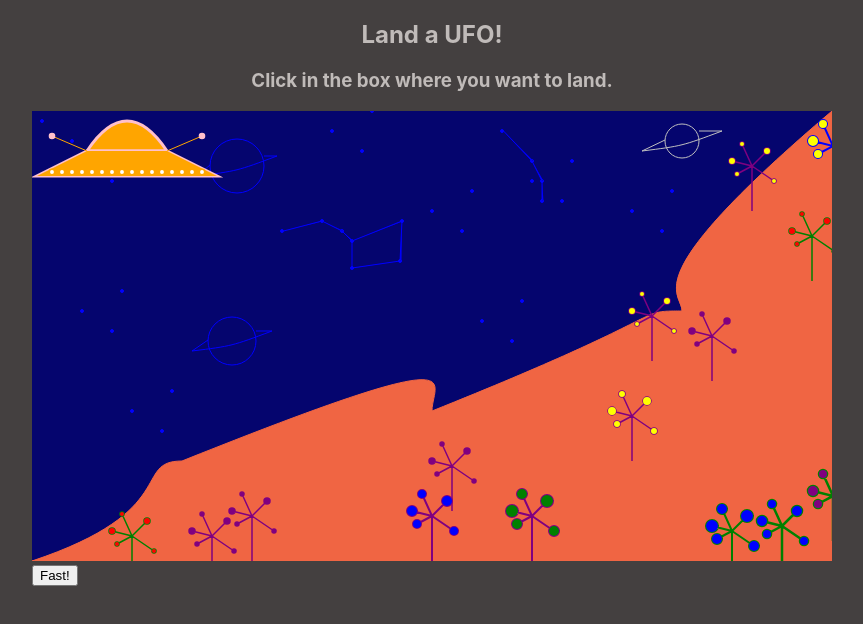
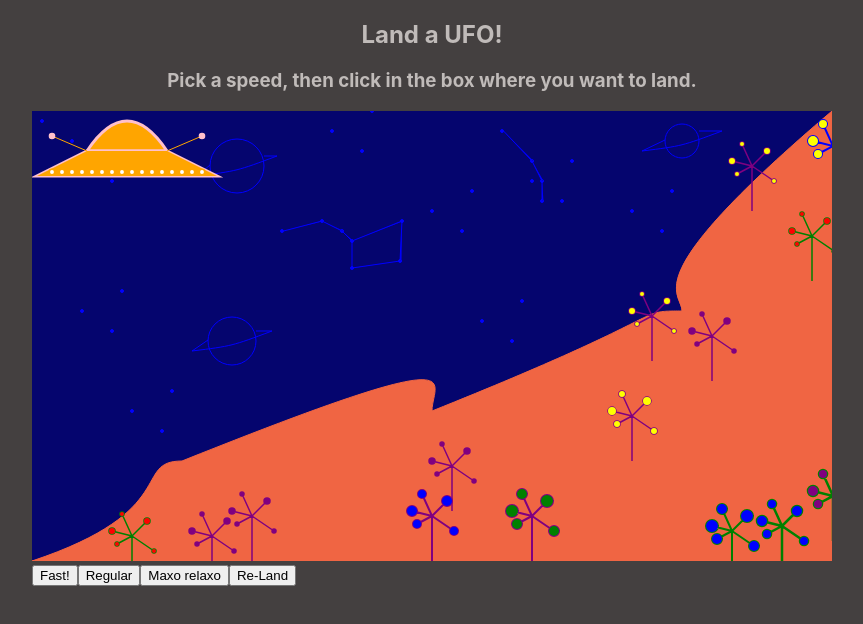
Before and after one commit to SarahJoniPower/UFO-animation, a React app: page / in a window 1280 px wide. Shown: the top 624 px of the page, without its empty margins (208-1071 px from the left). Built offline with nearby package versions, Linux system fonts and the light colour scheme; the HTML template or start-up script is replaced by a standard one.

Commit message:
Adding speed and re-land buttons

```diff
--- a/src/app.jsx
+++ b/src/app.jsx
@@ -7,11 +7,15 @@ export const App = () => {
 let [speed, setSpeed] = useState( 5 )
 
     return <body>
+        <title> UFO Landing </title>
         <h2> Land a UFO! </h2>
-        <h3> Click in the box where you want to land. </h3>
+        <h3> Pick a speed, then click in the box where you want to land. </h3>
         <div>
         <UFO xAxis={400} yAxis={165} speed={speed} />
         <button onClick={() => setSpeed(10)}>Fast!</button>
+        <button onClick={() => setSpeed(5)}>Regular</button>
+        <button onClick={() => setSpeed(2)}>Maxo relaxo</button>
+        <button onClick={() => window.location.reload()}>Re-Land</button>
         </div>
     </body>
 }
--- a/src/ufo.jsx
+++ b/src/ufo.jsx
@@ -251,7 +251,7 @@ export const UFO = ({xAxis, yAxis, speed}) => {
       drawThreeStars(450, 210, 'blue')
       drawPlanet(205, 55, 27, colour)
       drawPlanet(200, 230, 24, colour)
-      drawPlanet(650, 30, 17, 'silver')
+      drawPlanet(650, 30, 17, 'blue')
       drawGround(800, 450)
     };
 
```
